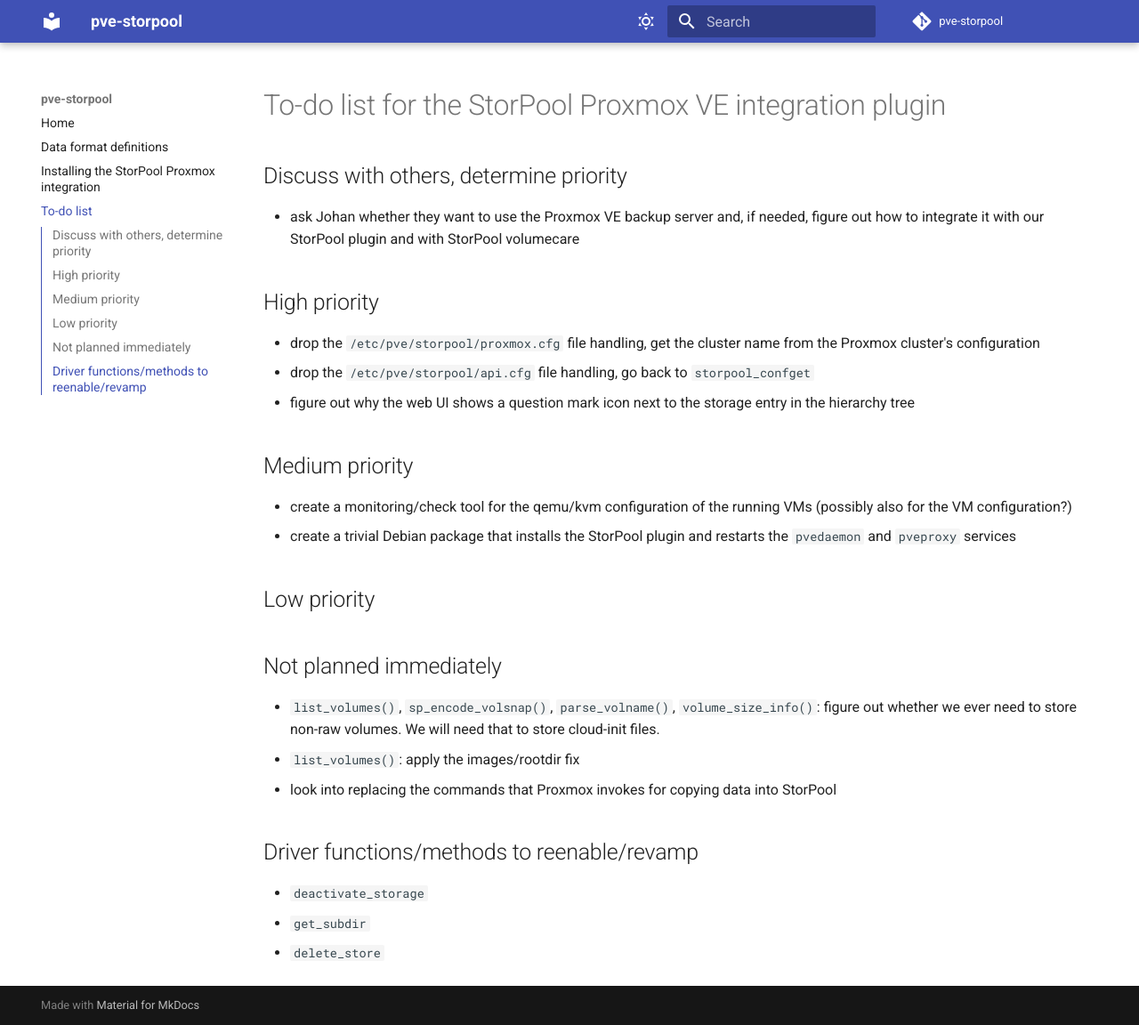
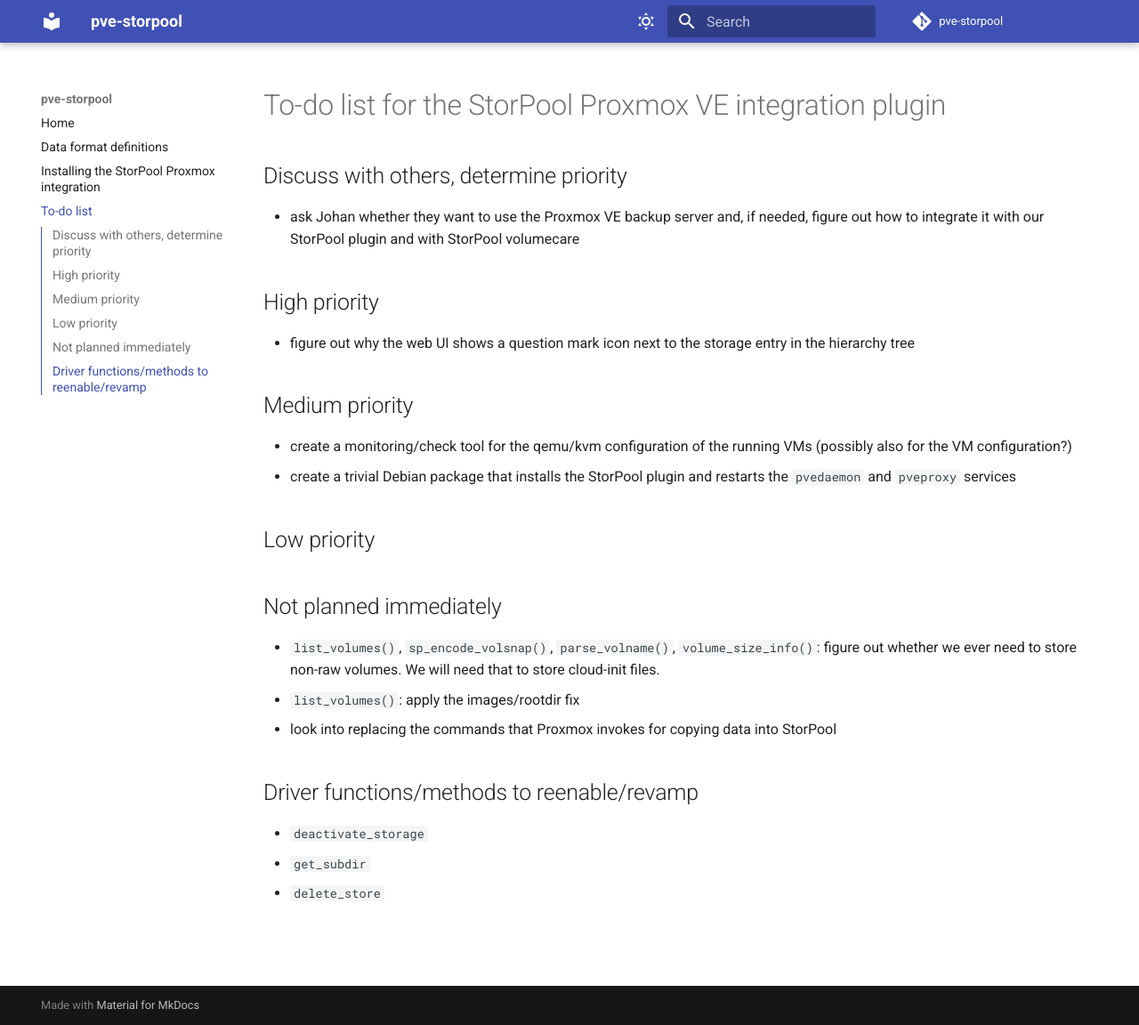
Before and after one commit to storpool/pve-storpool, an MkDocs documentation site: the page built from docs/todo.md, in a window 1280 px wide and 1152 px high. Shown: the whole window at 89% size. Built offline with MkDocs 1.6.1 and Material for MkDocs 9.7.7, drawn with Linux system fonts in a browser that asks for light colours; comment, search, counter and statistics services are not loaded.

Commit message:
to-do: mark two tasks as done

```diff
--- a/docs/todo.md
+++ b/docs/todo.md
@@ -12,9 +12,6 @@
 
 ## High priority
 
-- drop the `/etc/pve/storpool/proxmox.cfg` file handling, get the cluster name from
-  the Proxmox cluster's configuration
-- drop the `/etc/pve/storpool/api.cfg` file handling, go back to `storpool_confget`
 - figure out why the web UI shows a question mark icon next to the storage entry in
   the hierarchy tree
 
```
